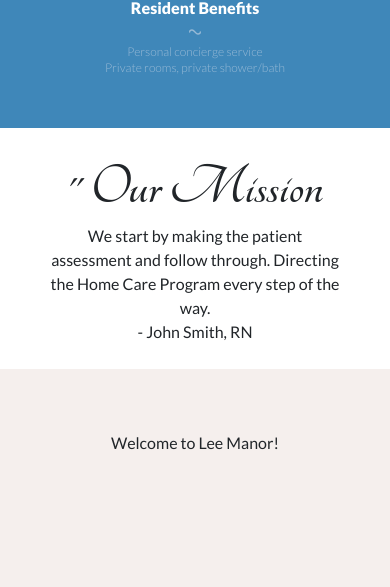
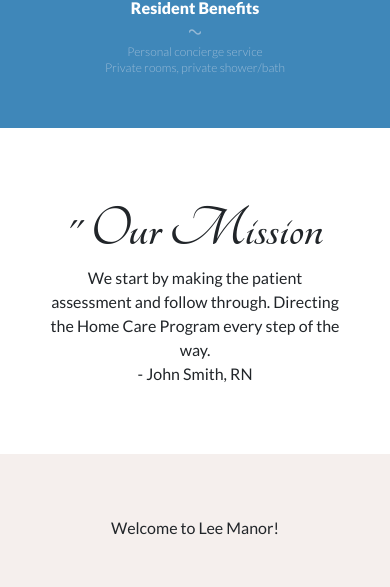
Before and after one commit to Jevus09/manor-website, a React (Create React App) app: page / in a window 390 px wide. Shown: the part 1014-1601 px from the top of the page. Built offline with nearby package versions, Linux system fonts and the light colour scheme; grey boxes are pictures that could not be loaded; the HTML template or start-up script is replaced by a standard one.

Commit message:
fixed mobile responsive for greetings + programs component

```diff
--- a/src/components/Greeting.js
+++ b/src/components/Greeting.js
@@ -28,7 +28,7 @@ const data = [
 const Greeting = () => {
   return (
     <div className="bg-[#f5efed] h-full">
-      <h1 className="flex items-center justify-center py-16">Welcome to Lee Manor!</h1>
+      <h1 className="flex items-center justify-center pt-16 md:pb-12">Welcome to Lee Manor!</h1>
       <div className="flex flex-col md:flex-row md:justify-center">
         {data.map((item) => (
           <div
--- a/src/components/Programs.js
+++ b/src/components/Programs.js
@@ -69,7 +69,7 @@ const Programs = () => {
     return (
       <div className="h-full pb-20 bg-[#f5efed]">
         <h1 className="flex justify-center text-xl md:text-3xl py-10 md:py-24">OUR REHABILITATION PROGRAMS</h1>
-        <div className="grid grid-cols-2 lg:grid-cols-3 justify-items-center px-3 gap-4  "> {/* Updated line */}
+        <div className="grid grid-cols-2 lg:grid-cols-3 justify-items-center 2xl:px-72 gap-4  "> {/* Updated line */}
           {data.map((item) => (
             <div key={item.id} className="place-content-center w-max "> {/* Updated line */}
               <a href='/#' className='no-underline' ><Card className="group program-card" style={{ height: '16rem', width: '18rem' }}>
--- a/src/components/missionBanner/OurMissionBanner.jsx
+++ b/src/components/missionBanner/OurMissionBanner.jsx
@@ -5,7 +5,7 @@ import './missionBanner.css'
 const OurMissionBanner = () => {
 
   return (
-    <div className='main' >
+    <div className='main h-80' >
         <img className='missionImg' style={{height: '30vh'}} src={missionImg} alt="" />
         <div className="text">
           <div className='textarea'>
--- a/src/components/missionBanner/missionBanner.css
+++ b/src/components/missionBanner/missionBanner.css
@@ -28,7 +28,7 @@ p {
 
     .main {
         flex-direction: column;
-        padding: 3vh;
+        padding: 8vh;
     }
 
     .missionImg {
--- a/src/index.css
+++ b/src/index.css
@@ -58,8 +58,8 @@ code {
     background-position: center;
   }
   .program-card {
-    height: 25vh !important;
-    width: 22vh !important;
+    height: 20vh !important;
+    width: 20vh !important;
   }
 
 
```
